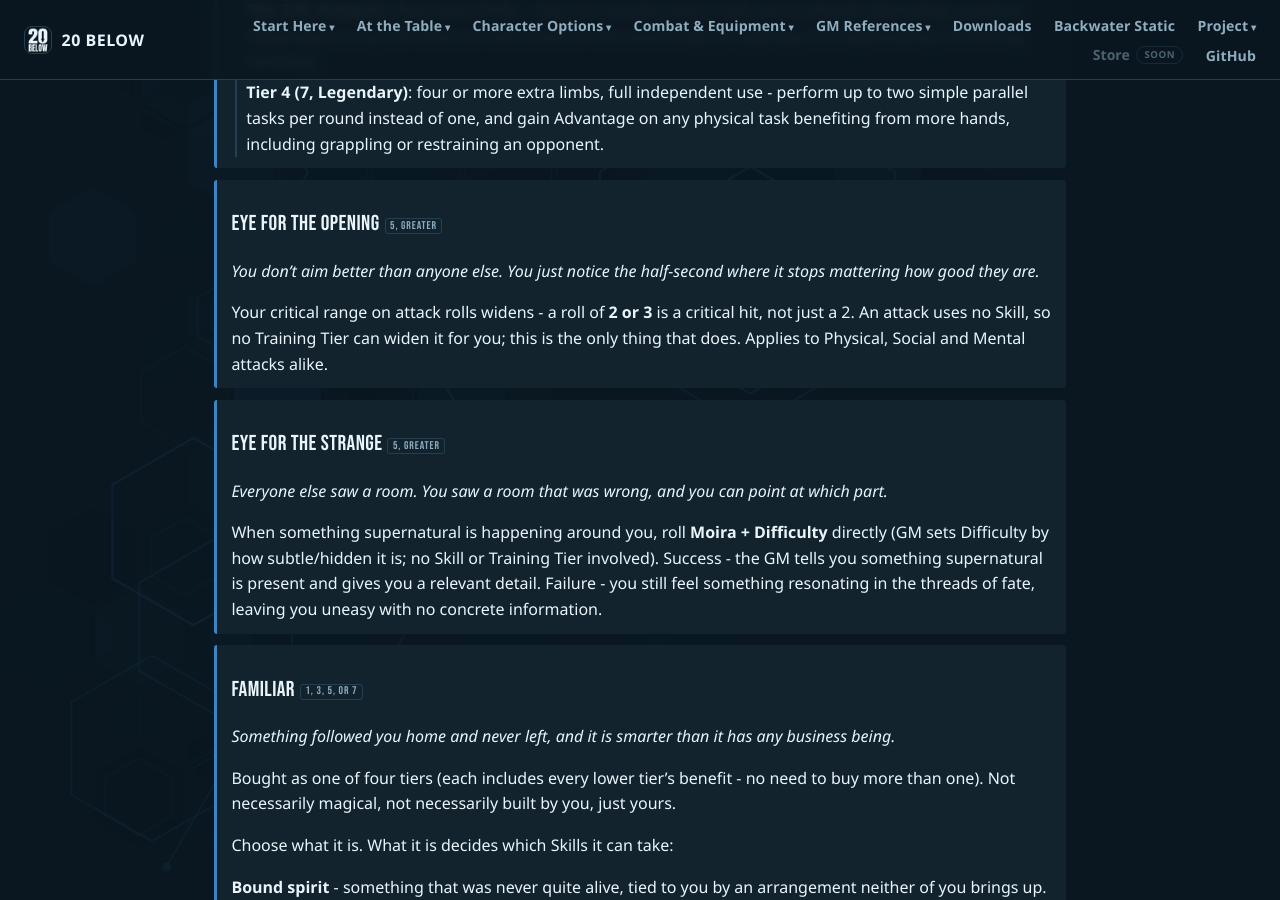
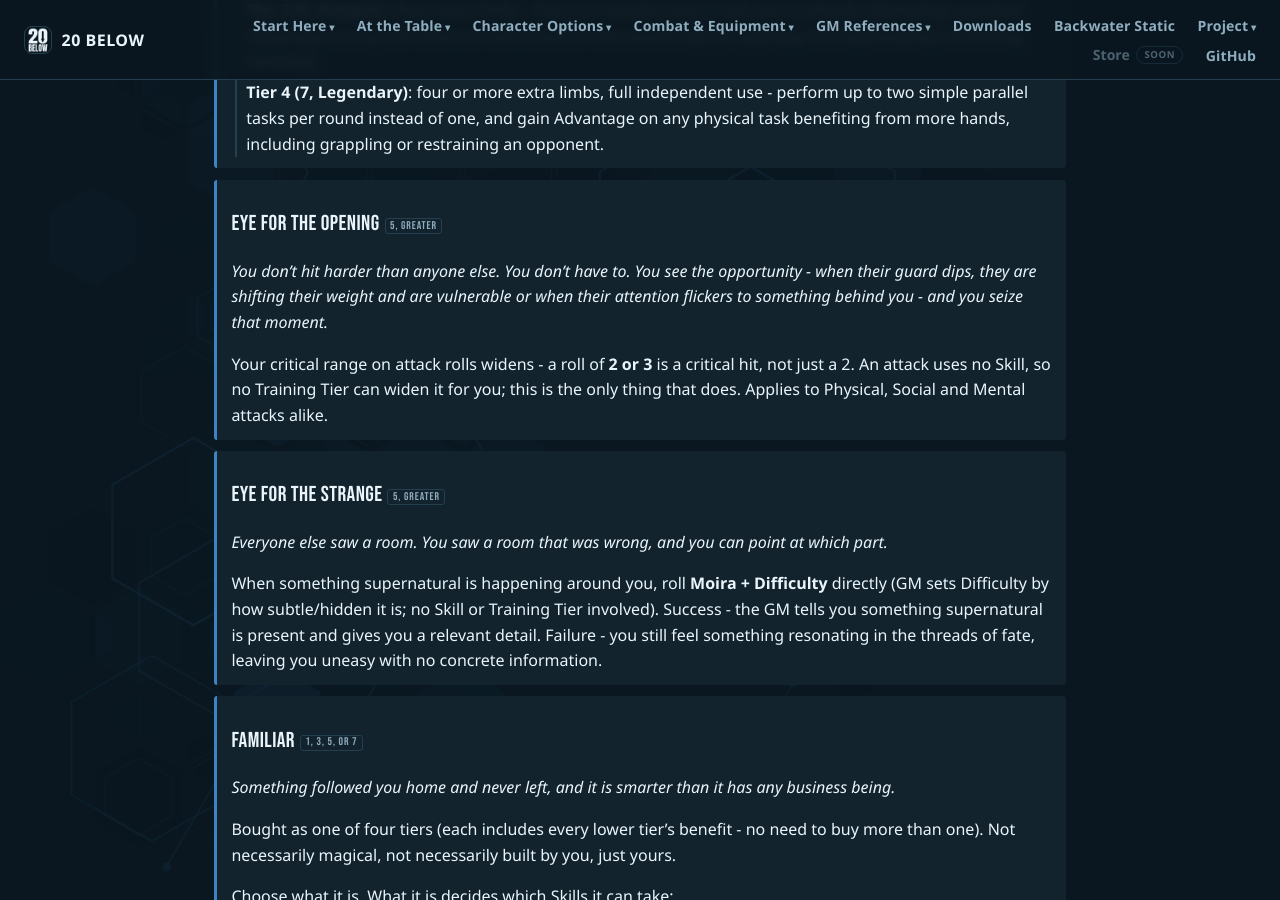
Before and after one commit to feralucce/20_Below, a Jekyll site: the page built from webbook/boons.md, in a window 1280 px wide and 900 px high, scrolled down 5878 px. Built offline with Jekyll 4.4.1, drawn with Linux system fonts in a browser that asks for light colours.

Commit message:
Boons: rework the Eye for the Opening flavour
Co-Authored-By: Claude Opus 5 <noreply@anthropic.com>

```diff
--- a/webbook/boons.md
+++ b/webbook/boons.md
@@ -368,7 +368,7 @@ Bought as one of four tiers (each includes every lower tier’s benefit - no nee
 
 <div class="boon-flavour" markdown="1">
 
-You don’t aim better than anyone else. You just notice the half-second where it stops mattering how good they are.
+You don't hit harder than anyone else. You don't have to. You see the opportunity - when their guard dips, they are shifting their weight and are vulnerable or when their attention flickers to something behind you - and you seize that moment.
 
 </div>
 
```
